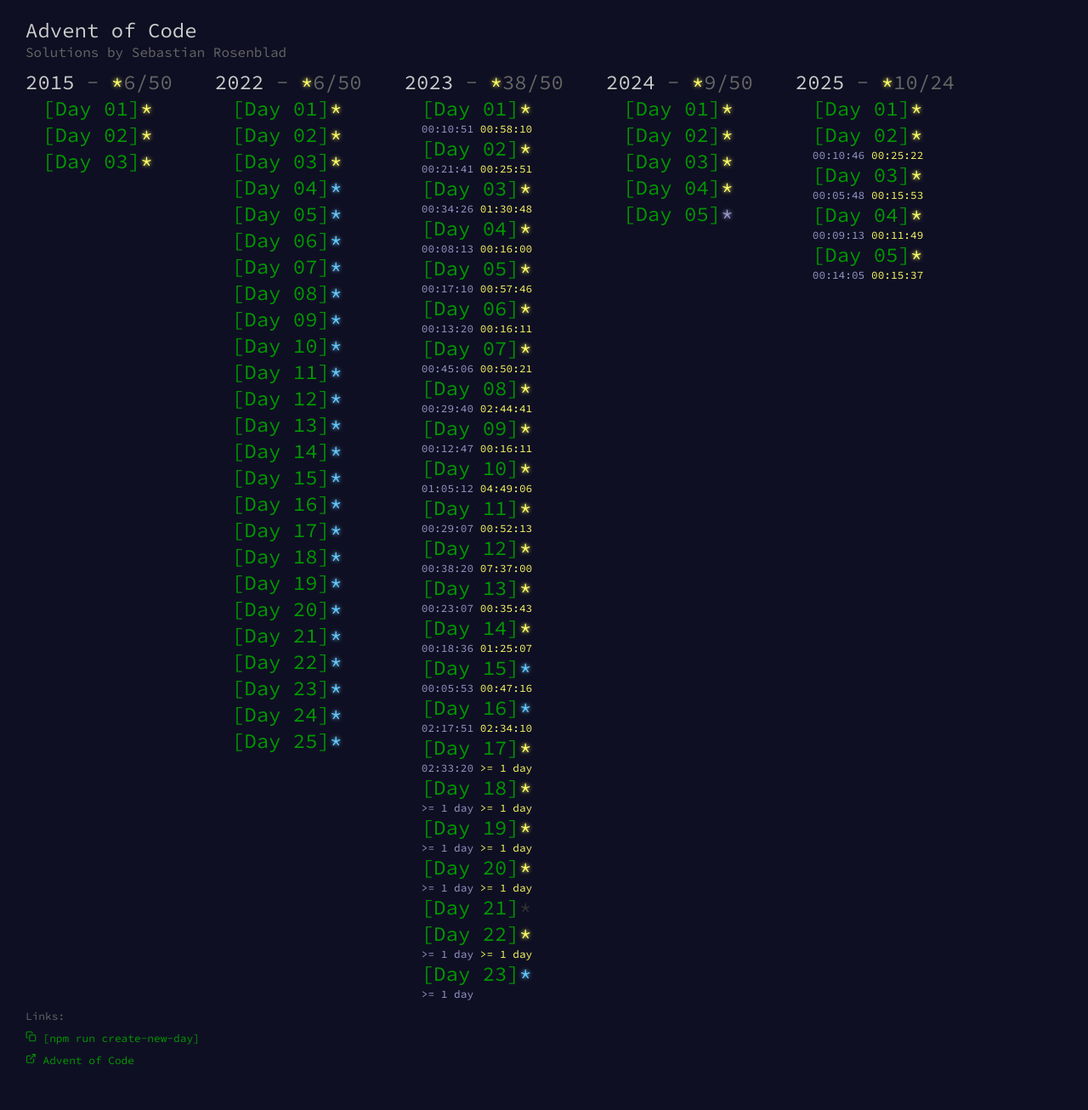
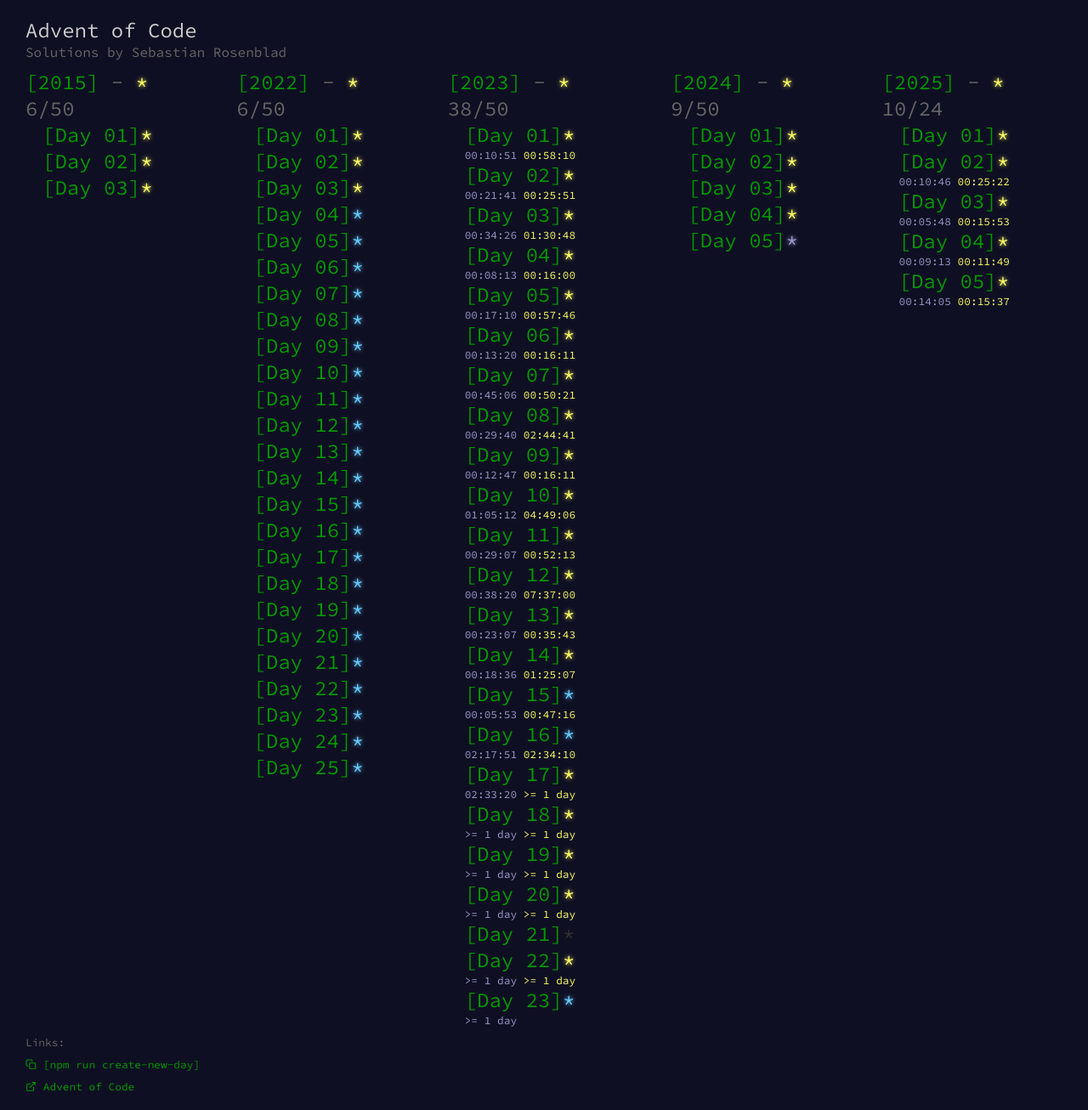
Before and after one commit to Sebastian-Rosenblad/aoc, a React (Create React App) app: page / in a window 1280 px wide. Shown: the whole page at 85% size. Before the commit the page ends 1275 px from the top, so only its background shows below. Built offline with nearby package versions, Linux system fonts and the light colour scheme.

Commit message:
style: align icons with text

```diff
--- a/src/components/Template.tsx
+++ b/src/components/Template.tsx
@@ -1,6 +1,6 @@
 import { useState } from 'react';
 import './Template.scss';
-import { FiExternalLink } from 'react-icons/fi';
+import { FiExternalLink, FiInfo } from 'react-icons/fi';
 import { Link } from 'react-router-dom';
 import { Meta } from '../challenges';
 import Stars from './Stars';
@@ -55,8 +55,8 @@
         <button onClick={() => handleClick('two', 'real')}>[Real]</button>
       </div>
       {time !== null && <p>Calculated in {time.toFixed(2)} ms</p>}
-      {meta.note && <p className='small'>{meta.note}</p>}
-      <a href={`https://adventofcode.com/${meta.year}/day/${meta.day}`} target='_blank' rel='noopener noreferrer' className='small'><FiExternalLink /> Puzzle</a>
+      {meta.note && <p className='small align-icon'><FiInfo />{meta.note}</p>}
+      <a href={`https://adventofcode.com/${meta.year}/day/${meta.day}`} target='_blank' rel='noopener noreferrer' className='small align-icon'><FiExternalLink />Puzzle</a>
     </article>
   );
 }
--- a/src/home/index.tsx
+++ b/src/home/index.tsx
@@ -25,7 +25,10 @@
       <ul className='years-list'>
         {Object.entries(groups).map(([year, items]) => (
           <li key={year}>
-            <h2>{year} <span className='quiet'>- <Stars stars={['gold']} small />{getTotalStars(items)}/{year === '2025' ? 24 : 50}</span></h2>
+            <h2>
+              <a href={`https://adventofcode.com/${year}`} target='_blank' rel='noopener noreferrer'>[{year}]</a>
+              <span className='quiet'> - <Stars stars={['gold']} small />{getTotalStars(items)}/{year === '2025' ? 24 : 50}</span>
+            </h2>
             <ul>
               {items.map((c) => (
                 <li key={c.path}>
@@ -37,8 +40,8 @@
         ))}
       </ul>
       <p className='small quiet'>Links:</p>
-      <button onClick={() => copyText('npm run create-new-day')} className='small'><FiCopy /> [npm run create-new-day]</button>
-      <a href='https://adventofcode.com/' target='_blank' rel='noopener noreferrer' className='small'><FiExternalLink /> Advent of Code</a>
+      <button onClick={() => copyText('npm run create-new-day')} className='small align-icon'><FiCopy /> [npm run create-new-day]</button>
+      <a href='https://adventofcode.com/' target='_blank' rel='noopener noreferrer' className='small align-icon'><FiExternalLink /> Advent of Code</a>
     </main>
   );
 }
--- a/src/home/styles.scss
+++ b/src/home/styles.scss
@@ -32,3 +32,9 @@
     gap: 50px;
   }
 }
+
+.align-icon {
+  display: flex;
+  align-items: center;
+  gap: 8px;
+}
```
